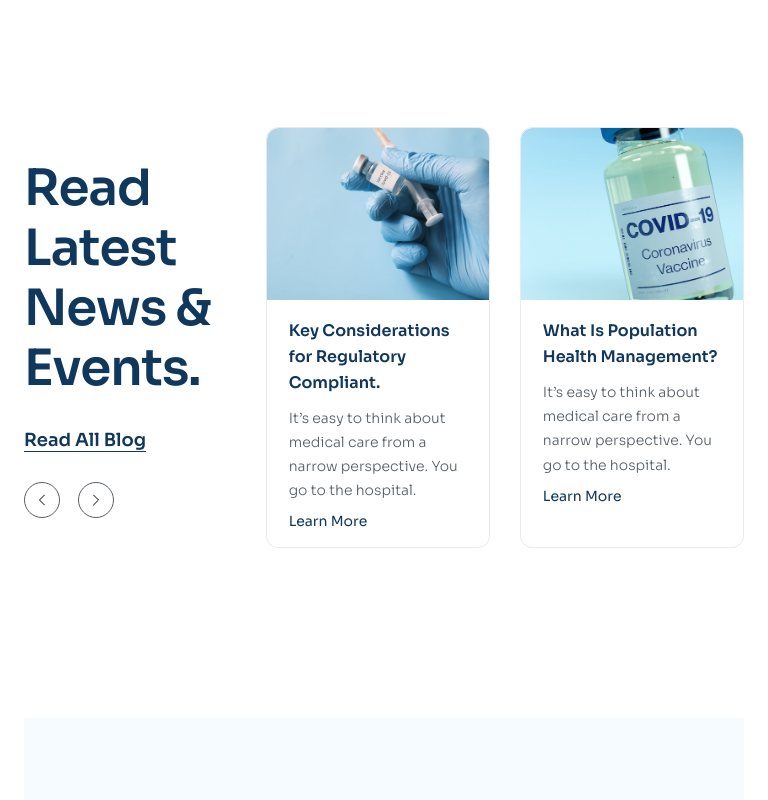
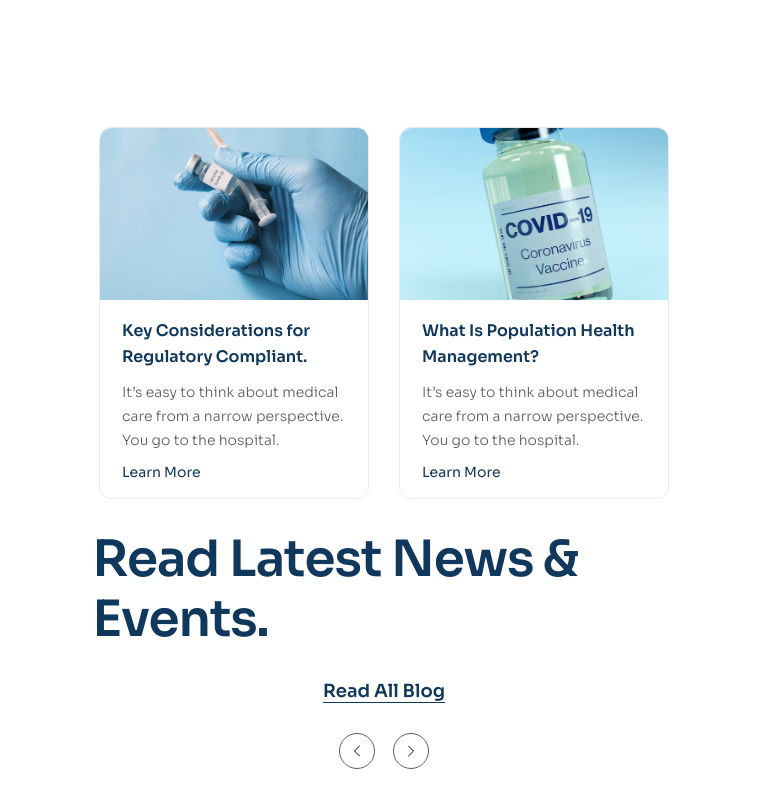
Before and after one commit to SuaNguyen2004/Responsive-du-an-3, a plain HTML site: page index.html in a window 768 px wide. Shown: the part 7500-8300 px from the top of the page. Drawn offline with nearby package versions, Linux system fonts and the light colour scheme.

Commit message:
6. code blog & footer

```diff
--- a/assets/css/responsive.css
+++ b/assets/css/responsive.css
@@ -185,25 +185,52 @@
   }
 
   /* install */
-  .install__img{
+  .install__img {
     display: none;
   }
 
-  .install__content{
+  .install__content {
     width: 90%;
     margin: 0 auto;
+  }
+
+  /* blog */
+  .blog__inner {
+    flex-direction: column;
+    row-gap: 30px;
+  }
+
+  .blog__list {
+    order: 1;
+  }
+
+  .blog__content {
+    order: 2;
+  }
+  .blog__content {
+    width: 90%;
+    display: flex;
+    flex-direction: column;
+    align-items: center;
+  }
+
+  .blog__heading {
+    max-width: 90%;
   }
 }
 
 /* Tablet  */
 @media (min-width: 768px) and (max-width: 991.98px) {
+  /* footer */
+  .footer-hidden-tablet {
+    display: none;
+  }
+
+  .footer__top {
+    grid-template-columns: 0.5fr 0.5fr 1fr;
+  }
 }
 
 /* mobile */
 @media (max-width: 767.98px) {
 }
-
-/* tạm ẩn phần không liên quan */
-.footer {
-  display: none;
-}
--- a/index.html
+++ b/index.html
@@ -611,7 +611,7 @@
                 <!-- top footer -->
                 <div class="footer__top">
                     <!-- column 1 -->
-                    <div class="footer__column">
+                    <div class="footer__column footer-hidden-tablet">
                         <!-- logo -->
                         <a href="./">
                             <img src="./assets/img/logo.svg" alt="shine smile" class="logo" />
```
